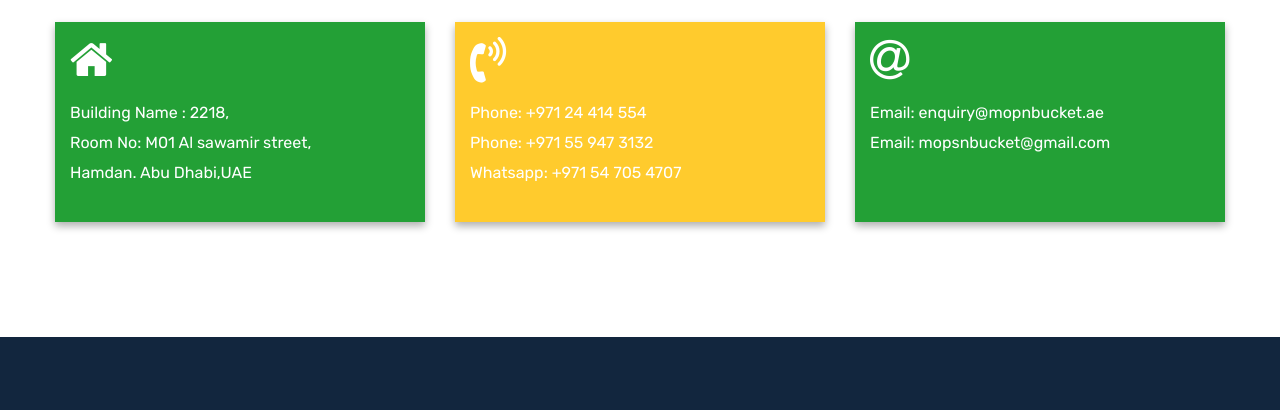
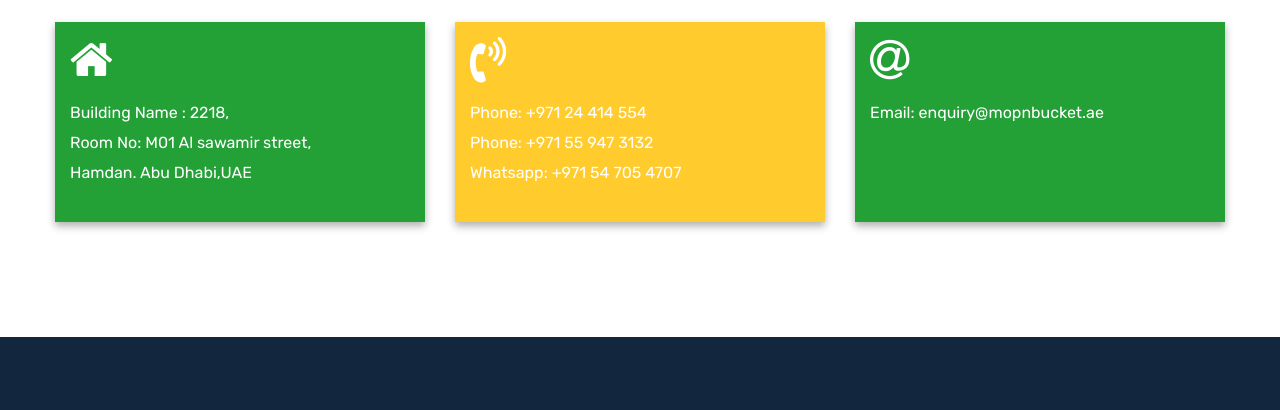
Before and after one commit to dilshad-shibin/mopnbucket, a plain HTML site: page index.html in a window 1280 px wide. Shown: the part 5180-5590 px from the top of the page. Drawn offline with Linux system fonts and the light colour scheme.

Commit message:
remove mail

```diff
--- a/index.html
+++ b/index.html
@@ -588,7 +588,7 @@
                                         <div class="address-area">
                                             <p class="mr-70">
                                             Email: <a href="mailto:enquiry@mopnbucket.ae">enquiry@mopnbucket.ae</a>
-                                               Email: <a href="mailto:mopsnbucket@gmail.com">mopsnbucket@gmail.com </a>
+
                                             </p>
                                         </div>
 
```
